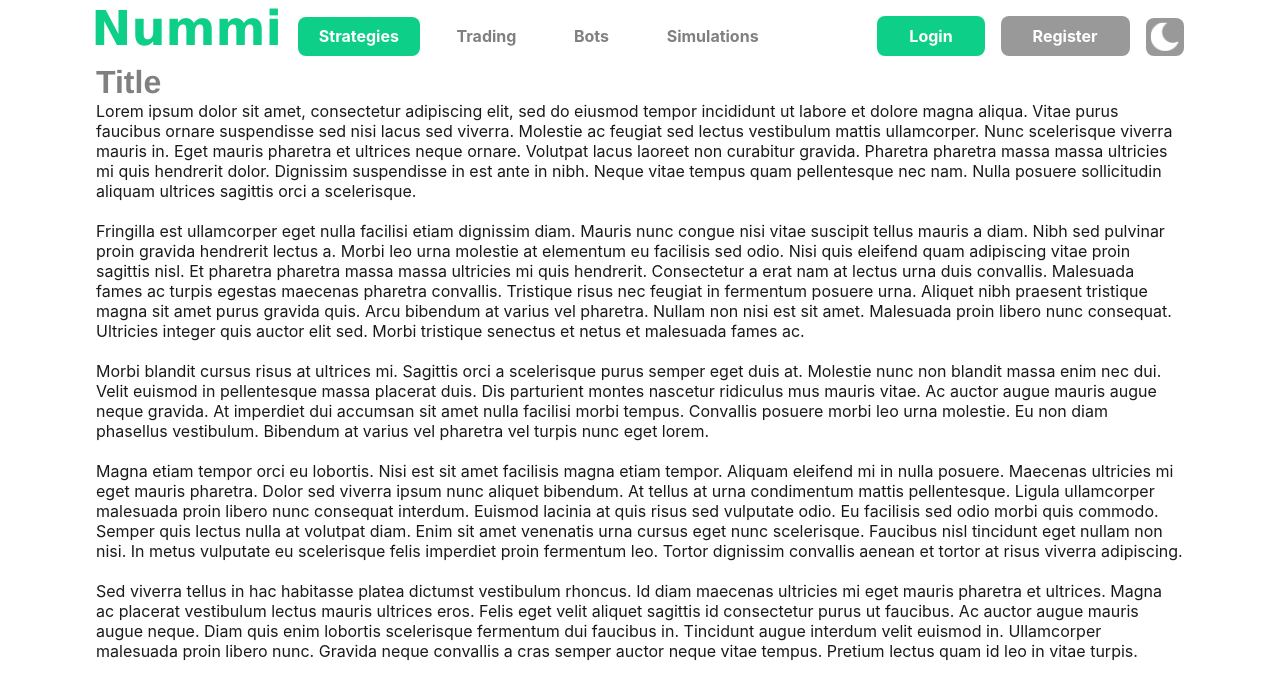
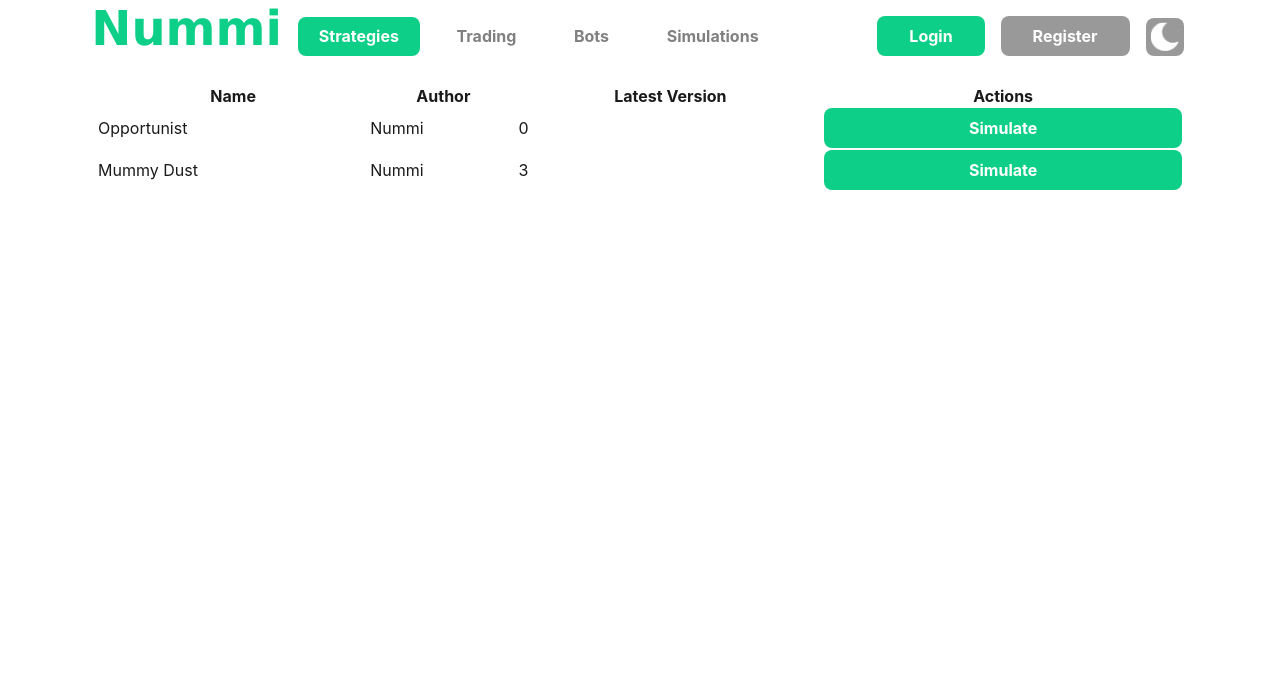
Before and after one commit to bmartin5263/Nummi-UI, a Next.js app: page /strategies in a window 1280 px wide. Shown: the top 700 px of the page. Built offline with nearby package versions, Linux system fonts and the light colour scheme.

Commit message:
add axios, api request to nummi

```diff
--- a/package.json
+++ b/package.json
@@ -6,6 +6,7 @@
     "start": "next start"
   },
   "dependencies": {
+    "axios": "^1.4.0",
     "clsx": "^1.2.1",
     "next": "latest",
     "react": "18.2.0",
--- a/pages/login/index.js
+++ b/pages/login/index.js
@@ -14,6 +14,7 @@ function LoginPage() {
       <Head>
         <title>Login to Nummi</title>
       </Head>
+      <Banner className="banner-disabled"></Banner>
       <div id={styles.form} className='form-box'>
         <h1>Login</h1>
         <RowBreak height={".8em"}/>
--- a/pages/register/index.js
+++ b/pages/register/index.js
@@ -6,6 +6,7 @@ import React, { useState } from 'react'
 import TextField from '../../components/textField';
 import RowBreak from '../../components/rowBreak';
 import Link from 'next/link';
+import Banner from '../../components/banner';
 
 function RegisterPage() {
   const [clicked, setClicked] = useState(false);
@@ -14,6 +15,7 @@ function RegisterPage() {
       <Head>
         <title>Register</title>
       </Head>
+      <Banner className="banner-disabled"></Banner>
       <div id={styles.form} className='form-box'>
         <h1>Register</h1>
         <RowBreak height={".8em"}/>
@@ -35,7 +37,6 @@ function RegisterPage() {
           <div className={styles.linkGroup}>
             <Link href="/login" id={styles.registerButton} className='inline'>Login</Link>
           </div>
-        <RowBreak/>
       </div>
     </>
   );
--- a/pages/strategies/index.js
+++ b/pages/strategies/index.js
@@ -2,6 +2,7 @@ import Head from 'next/head';
 import Layout from '../../components/layout';
 
 import React from 'react'
+import Banner from '../../components/banner';
 
 function StrategiesPage() {
   return (
@@ -9,26 +10,29 @@ function StrategiesPage() {
       <Head>
         <title>Strategies</title>
       </Head>
-      <h1>Title</h1>
-      <p>
-        Lorem ipsum dolor sit amet, consectetur adipiscing elit, sed do eiusmod tempor incididunt ut labore et dolore magna aliqua. Vitae purus faucibus ornare suspendisse sed nisi lacus sed viverra. Molestie ac feugiat sed lectus vestibulum mattis ullamcorper. Nunc scelerisque viverra mauris in. Eget mauris pharetra et ultrices neque ornare. Volutpat lacus laoreet non curabitur gravida. Pharetra pharetra massa massa ultricies mi quis hendrerit dolor. Dignissim suspendisse in est ante in nibh. Neque vitae tempus quam pellentesque nec nam. Nulla posuere sollicitudin aliquam ultrices sagittis orci a scelerisque.
-      </p>
       <br></br>
-      <p>
-        Fringilla est ullamcorper eget nulla facilisi etiam dignissim diam. Mauris nunc congue nisi vitae suscipit tellus mauris a diam. Nibh sed pulvinar proin gravida hendrerit lectus a. Morbi leo urna molestie at elementum eu facilisis sed odio. Nisi quis eleifend quam adipiscing vitae proin sagittis nisl. Et pharetra pharetra massa massa ultricies mi quis hendrerit. Consectetur a erat nam at lectus urna duis convallis. Malesuada fames ac turpis egestas maecenas pharetra convallis. Tristique risus nec feugiat in fermentum posuere urna. Aliquet nibh praesent tristique magna sit amet purus gravida quis. Arcu bibendum at varius vel pharetra. Nullam non nisi est sit amet. Malesuada proin libero nunc consequat. Ultricies integer quis auctor elit sed. Morbi tristique senectus et netus et malesuada fames ac.
-      </p>
-      <br></br>
-      <p>
-        Morbi blandit cursus risus at ultrices mi. Sagittis orci a scelerisque purus semper eget duis at. Molestie nunc non blandit massa enim nec dui. Velit euismod in pellentesque massa placerat duis. Dis parturient montes nascetur ridiculus mus mauris vitae. Ac auctor augue mauris augue neque gravida. At imperdiet dui accumsan sit amet nulla facilisi morbi tempus. Convallis posuere morbi leo urna molestie. Eu non diam phasellus vestibulum. Bibendum at varius vel pharetra vel turpis nunc eget lorem.
-      </p>
-      <br></br>
-      <p>
-        Magna etiam tempor orci eu lobortis. Nisi est sit amet facilisis magna etiam tempor. Aliquam eleifend mi in nulla posuere. Maecenas ultricies mi eget mauris pharetra. Dolor sed viverra ipsum nunc aliquet bibendum. At tellus at urna condimentum mattis pellentesque. Ligula ullamcorper malesuada proin libero nunc consequat interdum. Euismod lacinia at quis risus sed vulputate odio. Eu facilisis sed odio morbi quis commodo. Semper quis lectus nulla at volutpat diam. Enim sit amet venenatis urna cursus eget nunc scelerisque. Faucibus nisl tincidunt eget nullam non nisi. In metus vulputate eu scelerisque felis imperdiet proin fermentum leo. Tortor dignissim convallis aenean et tortor at risus viverra adipiscing.
-      </p>
-      <br></br>
-      <p>
-        Sed viverra tellus in hac habitasse platea dictumst vestibulum rhoncus. Id diam maecenas ultricies mi eget mauris pharetra et ultrices. Magna ac placerat vestibulum lectus mauris ultrices eros. Felis eget velit aliquet sagittis id consectetur purus ut faucibus. Ac auctor augue mauris augue neque. Diam quis enim lobortis scelerisque fermentum dui faucibus in. Tincidunt augue interdum velit euismod in. Ullamcorper malesuada proin libero nunc. Gravida neque convallis a cras semper auctor neque vitae tempus. Pretium lectus quam id leo in vitae turpis.
-      </p>
+      <div style={{display: 'flex'}}>
+        <table style={{flexGrow: '1'}}>
+          <tr>
+              <th>Name</th>
+              <th>Author</th>
+              <th>Latest Version</th>
+              <th>Actions</th>
+          </tr>
+          <tr>
+              <td>Opportunist</td>
+              <td>Nummi</td>
+              <td>0</td>
+              <td><button className='button button-primary' style={{width: '100%'}}>Simulate</button></td>
+          </tr>
+          <tr>
+              <td>Mummy Dust</td>
+              <td>Nummi</td>
+              <td>3</td>
+              <td><button className='button button-primary' style={{width: '100%'}}>Simulate</button></td>
+          </tr>
+        </table>
+      </div>
     </>
   );
 }
--- a/styles/globals.scss
+++ b/styles/globals.scss
@@ -231,6 +231,10 @@ nav {
   color: #ffacac;
  }
 
+ .banner-disabled {
+  opacity: 0%;
+ }
+
  /*
  * =============================
  * --------- FORM BOX ----------
```
Also changed, not shown: pages/trading/index.js (+20 -3 lines), 1 other file (tests, documents, lock files or other folders). Lines whose indentation alone changed are shown as unchanged.
